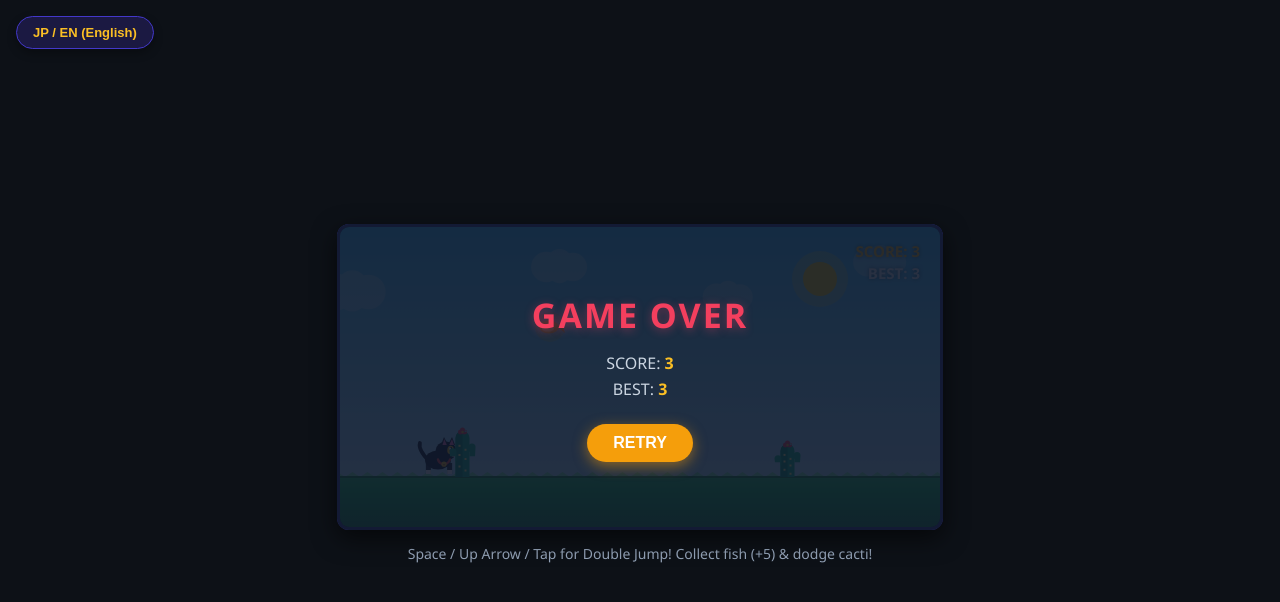
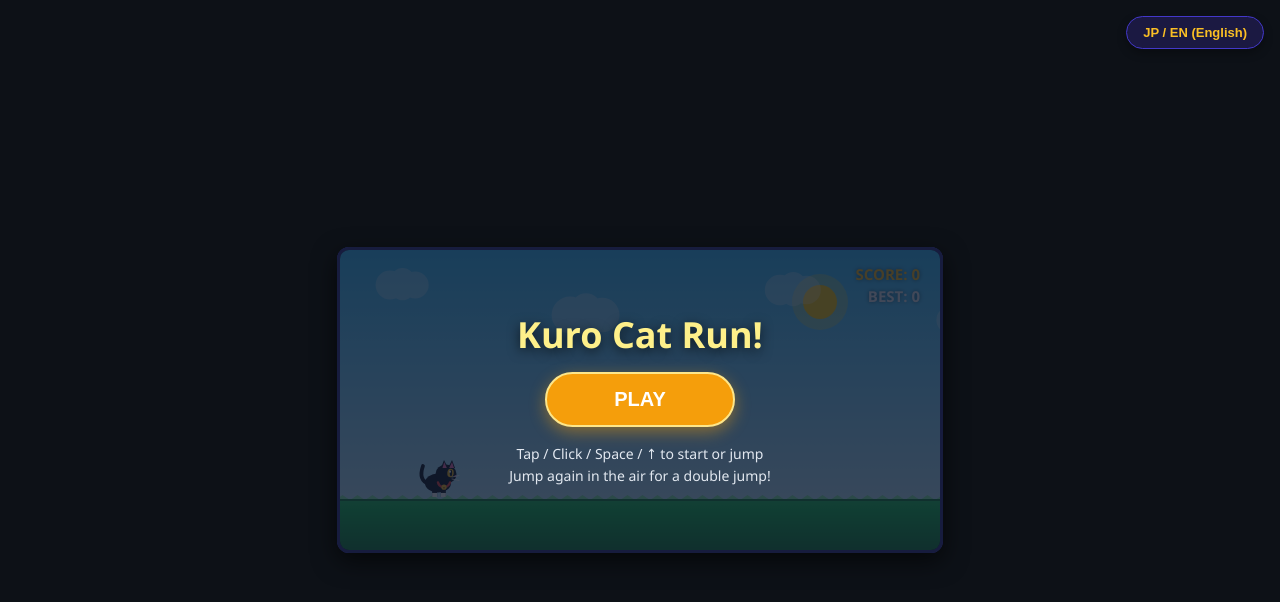
Before and after one commit to kuro-gamedev/cat-run, a plain HTML site: page index.html in a window 1280 px wide. Drawn offline with Linux system fonts and the light colour scheme.

Commit message:
タイトル画面とスタート待機状態を追加
Co-authored-by: Copilot <223556219+Copilot@users.noreply.github.com>

```diff
--- a/index.html
+++ b/index.html
@@ -22,11 +22,11 @@
             touch-action: manipulation;
         }
 
-        /* 画面左上の言語切り替えボタン */
+        /* 画面右上の言語切り替えボタン */
         .lang-btn {
             position: absolute;
             top: 16px;
-            left: 16px;
+            right: 16px;
             padding: 8px 16px;
             font-size: 13px;
             font-weight: bold;
@@ -64,6 +64,64 @@
             cursor: pointer;
             -webkit-tap-highlight-color: transparent;
             touch-action: manipulation;
+        }
+
+        #titleScreen {
+            position: absolute;
+            inset: 0;
+            z-index: 20;
+            box-sizing: border-box;
+            padding: 24px;
+            border-radius: 12px;
+            background-color: rgba(15, 23, 42, 0.76);
+            display: flex;
+            flex-direction: column;
+            justify-content: center;
+            align-items: center;
+            gap: 16px;
+            text-align: center;
+        }
+
+        #titleLogo {
+            margin: 0;
+            color: #fef08a;
+            font-size: clamp(24px, 5vw, 36px);
+            line-height: 1.2;
+            text-shadow: 0 3px 12px rgba(0, 0, 0, 0.65);
+        }
+
+        #titlePlayBtn {
+            min-width: 190px;
+            padding: 14px 28px;
+            border: 2px solid #fde68a;
+            border-radius: 30px;
+            background-color: #f59e0b;
+            color: #ffffff;
+            font-size: 20px;
+            font-weight: bold;
+            cursor: pointer;
+            box-shadow: 0 5px 16px rgba(245, 158, 11, 0.45);
+            -webkit-tap-highlight-color: transparent;
+            touch-action: manipulation;
+        }
+
+        #titlePlayBtn:hover {
+            background-color: #d97706;
+            transform: scale(1.04);
+        }
+
+        #titlePlayBtn:focus-visible {
+            outline: 3px solid #ffffff;
+            outline-offset: 3px;
+        }
+
+        #titleGuide {
+            max-width: 440px;
+            margin: 0;
+            color: #e2e8f0;
+            font-size: 14px;
+            line-height: 1.6;
+            white-space: pre-line;
         }
 
         /* ゲームオーバー時のオーバーレイ画面 */
@@ -80,6 +138,7 @@
             flex-direction: column;
             justify-content: center;
             align-items: center;
+            z-index: 30;
         }
 
         #gameOverScreen h2 {
@@ -136,11 +195,19 @@
 
 <body>
 
-    <!-- 画面左上の言語切り替えボタン -->
+    <!-- 画面右上の言語切り替えボタン -->
     <button id="langToggleBtn" class="lang-btn" aria-label="Switch Language">JP / EN</button>
 
     <div class="game-container">
         <canvas id="gameCanvas" width="600" height="300"></canvas>
+
+        <!-- タイトル画面 -->
+        <div id="titleScreen" aria-labelledby="titleLogo">
+            <h1 id="titleLogo">黒ネコの大冒険！</h1>
+            <button id="titlePlayBtn" type="button">PLAY（スタート）</button>
+            <p id="titleGuide">タップ / クリック / Space / ↑キーで開始・ジャンプ
+空中でもう一度押すと2段ジャンプ！</p>
+        </div>
 
         <!-- ゲームオーバー画面 -->
         <div id="gameOverScreen">
@@ -152,7 +219,7 @@
             <button id="retryBtn">もう一度遊ぶ</button>
         </div>
     </div>
-    <p id="instructionText">スペース / ↑キー / タップで2段ジャンプ！お魚(+5)を集めてサボテンを飛び越えよう</p>
+    <p id="instructionText" hidden>スペース / ↑キー / タップで2段ジャンプ！お魚(+5)を集めてサボテンを飛び越えよう</p>
 
     <script>
         // --- 多言語（i18n）データ設定 ---
@@ -160,6 +227,9 @@
             ja: {
                 pageTitle: "黒ネコの大冒険！ - ワンタップジャンプ",
                 instruction: "スペース / ↑キー / タップで2段ジャンプ！お魚(+5)を集めてサボテンを飛び越えよう",
+                titleLogo: "黒ネコの大冒険！",
+                titlePlay: "PLAY（スタート）",
+                titleGuide: "タップ / クリック / Space / ↑キーで開始・ジャンプ\n空中でもう一度押すと2段ジャンプ！",
                 gameOver: "GAME OVER",
                 retry: "もう一度遊ぶ",
                 scoreLabel: "スコア",
@@ -169,6 +239,9 @@
             en: {
                 pageTitle: "Black Cat's Adventure",
                 instruction: "Space / Up Arrow / Tap for Double Jump! Collect fish (+5) & dodge cacti!",
+                titleLogo: "Kuro Cat Run!",
+                titlePlay: "PLAY",
+                titleGuide: "Tap / Click / Space / ↑ to start or jump\nJump again in the air for a double jump!",
                 gameOver: "GAME OVER",
                 retry: "RETRY",
                 scoreLabel: "SCORE",
@@ -291,6 +364,10 @@
         const finalBestLabel = document.getElementById("finalBestLabel");
         const retryBtn = document.getElementById("retryBtn");
         const langToggleBtn = document.getElementById("langToggleBtn");
+        const titleScreen = document.getElementById("titleScreen");
+        const titleLogo = document.getElementById("titleLogo");
+        const titlePlayBtn = document.getElementById("titlePlayBtn");
+        const titleGuide = document.getElementById("titleGuide");
 
         function applyLanguage(lang) {
             currentLang = lang;
@@ -304,6 +381,9 @@
             finalBestLabel.textContent = t.bestLabel + ":";
             retryBtn.textContent = t.retry;
             langToggleBtn.textContent = t.langBtn;
+            titleLogo.textContent = t.titleLogo;
+            titlePlayBtn.textContent = t.titlePlay;
+            titleGuide.textContent = t.titleGuide;
 
             // ステージバナーテキストも現在の言語に同期
             if (stageBanner) {
@@ -462,7 +542,13 @@
         const jumpPower = -12;
 
         // ゲームの状態管理
-        let isGameOver = false;
+        const GAME_STATE = {
+            TITLE: "TITLE",
+            PLAYING: "PLAYING",
+            GAME_OVER: "GAME_OVER"
+        };
+        let gameState = GAME_STATE.TITLE;
+        let ignoreJumpUntilKeyRelease = false;
         let obstacles = [];
         let coins = [];
         let floatingTexts = []; // +5 ポップアップ演出用
@@ -549,9 +635,6 @@
             }
         }
 
-        // 初期バナーの表示
-        showStageBanner(0);
-
         // プレイヤーの設定（二段ジャンプ・スピン演出対応）
         const player = {
             x: 80,
@@ -568,8 +651,8 @@
 
         // ジャンプ処理（二段ジャンプ対応）
         function jump() {
+            if (gameState !== GAME_STATE.PLAYING) return;
             initAudio(); // ユーザー操作契機でオーディオをアンロック
-            if (isGameOver) return;
 
             if (player.jumpCount === 0 && player.isGrounded) {
                 // 1段目ジャンプ
@@ -587,10 +670,20 @@
             }
         }
 
+        function startGame() {
+            if (gameState !== GAME_STATE.TITLE) return;
+
+            initAudio();
+            showStageBanner(0);
+            gameState = GAME_STATE.PLAYING;
+            titleScreen.style.display = "none";
+            instructionText.hidden = false;
+        }
+
         // ゲームを初期状態にリセット（リトライ）する処理
         function resetGame() {
             initAudio();
-            isGameOver = false;
+            gameState = GAME_STATE.PLAYING;
             obstacles = [];
             coins = [];
             floatingTexts = [];
@@ -611,6 +704,8 @@
             player.jumpCount = 0;
             player.rotation = 0;
             player.isSpinning = false;
+            titleScreen.style.display = "none";
+            instructionText.hidden = false;
             gameOverScreen.style.display = "none";
         }
 
@@ -618,11 +713,24 @@
         window.addEventListener("keydown", (e) => {
             if (e.code === "Space" || e.code === "ArrowUp") {
                 e.preventDefault();
-                if (isGameOver) {
+                if (gameState === GAME_STATE.TITLE) {
+                    ignoreJumpUntilKeyRelease = true;
+                    startGame();
+                    return;
+                }
+                if (ignoreJumpUntilKeyRelease) return;
+                if (gameState === GAME_STATE.GAME_OVER) {
+                    ignoreJumpUntilKeyRelease = true;
                     resetGame(); // ゲームオーバー中ならスペースキーでもリトライ可能！
                 } else {
                     jump();
                 }
+            }
+        });
+
+        window.addEventListener("keyup", (e) => {
+            if (e.code === "Space" || e.code === "ArrowUp") {
+                ignoreJumpUntilKeyRelease = false;
             }
         });
 
@@ -630,6 +738,8 @@
         canvas.addEventListener("pointerdown", () => {
             jump();
         });
+
+        titlePlayBtn.addEventListener("click", startGame);
 
         // リトライボタンのクリック
         retryBtn.addEventListener("click", () => {
@@ -706,7 +816,13 @@
 
         // 毎フレームの計算
         function update() {
-            if (isGameOver) return; // ゲームオーバー中は計算を止める
+            if (gameState === GAME_STATE.TITLE) {
+                if (player.isGrounded) {
+                    runAnimTick += 0.08;
+                }
+                return;
+            }
+            if (gameState !== GAME_STATE.PLAYING) return; // ゲームオーバー中は計算を止める
 
             // スコア加算（1秒に+1：約60fpsで60フレームごとに1加算）
             scoreTicks++;
@@ -878,7 +994,7 @@
 
                 // 当たり判定チェック
                 if (checkCollision(player, obs)) {
-                    isGameOver = true;
+                    gameState = GAME_STATE.GAME_OVER;
                     playGameOverSound();
 
                     // ハイスコア更新判定と保存
```
